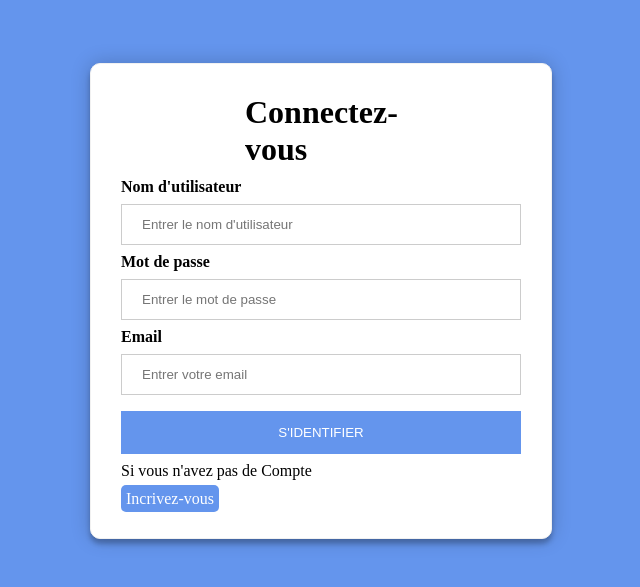
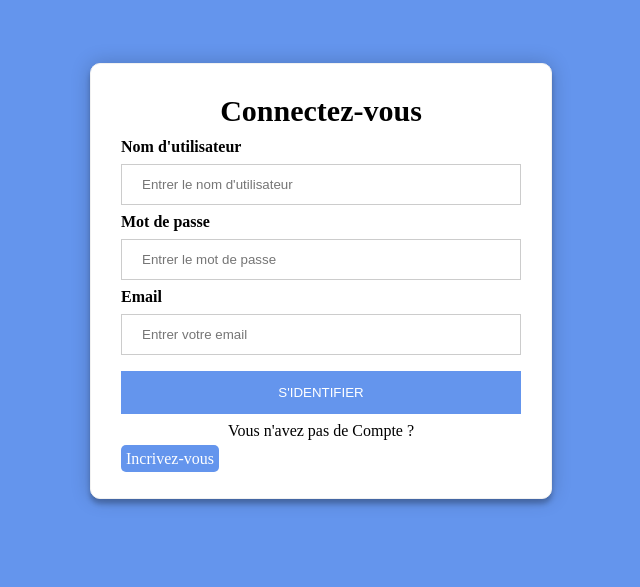
Before and after one commit to Thierry-Segarra/PODICA, a PHP site: page / in a window 1280 px wide. Shown: the top 587 px of the page, without its empty margins (350-990 px from the left). Run offline with PHP 8.4, Linux system fonts and the light colour scheme.

Commit message:
Connexion
ajustement text et bdd email

```diff
--- a/index.php
+++ b/index.php
@@ -27,7 +27,7 @@
                         echo "<p style='color:red'>Utilisateur ou mot de passe incorrect</p>";
                     }
                     if($err==3){
-                        echo "<p style='color:green'>Connectez-vous</p>";
+                        echo "<p style='color:green'>Inscription résussie !</p>";
                     }
 
                 }
@@ -40,14 +40,14 @@
                         $_SESSION = array();
 
                         session_destroy();
-                        echo "<p style='color:green'>Vous êtes deconnecté</p>";
+                        echo "<center><p style='color:green'>Vous êtes deconnecté</p></center>";
                     }
                 }
                 if(isset($_GET['sup'])){
                     echo "<p style='color:red'>Compte Supprimé</p>";
                 }
                 ?>
-                <p class="Inscriptiontext">Si vous n'avez pas de Compte</p>
+                <p class="Inscriptiontext">Vous n'avez pas de Compte ?</p>
                 <a class="s" href="inscription.php" >Incrivez-vous</a>
 
             </form>
--- a/inscri.php
+++ b/inscri.php
@@ -10,6 +10,7 @@ if(isset($_POST['username']) && isset($_POST['password'])&& isset($_POST['passwo
     $username = mysqli_real_escape_string($db,htmlspecialchars($_POST['username']));
     $password = mysqli_real_escape_string($db,htmlspecialchars($_POST['password']));
     $passwordConf = mysqli_real_escape_string($db,htmlspecialchars($_POST['passwordConf']));
+    $email = mysqli_real_escape_string($db,htmlspecialchars($_POST['email']));
 
     if($username !== "" && $password !== "" && $passwordConf !== "")
     {
@@ -24,7 +25,7 @@ if(isset($_POST['username']) && isset($_POST['password'])&& isset($_POST['passwo
             {
                 $pwd_peppered = hash_hmac("md5", $password, 7); // sha256 mieux que md5 mais c'est pour le test
 
-                $requete = "INSERT INTO `user`(`pseudo`, `motDePasse`) VALUES ('".$username."','".$pwd_peppered."')"; // id auto-increase
+                $requete = "INSERT INTO `user`(`pseudo`, `motDePasse`, `email`) VALUES ('".$username."','".$pwd_peppered."','".$email."')"; // id auto-increase
                 $requete = mysqli_query($db,$requete) or die("Foobar");// doit normalement executer la requete SQL
                 if($requete){
                     header('Location: index.php?erreur=3');
--- a/inscription.php
+++ b/inscription.php
@@ -38,7 +38,7 @@
                     }
                 }
                 ?>
-                <p class="Inscriptiontext">Déjà un compte</p>
+                <p class="Inscriptiontext">Déjà un compte ?</p>
 
                 <a class="s" href = "index.php">S'identifier</a>
 
--- a/loginstyle.css
+++ b/loginstyle.css
@@ -3,6 +3,7 @@ body{
 }
 
 .Inscriptiontext{
+    text-align: center;
     margin:auto;
     margin-bottom: 10px;
 }
@@ -22,9 +23,10 @@ form {
     box-shadow: 0 0 20px 0 rgba(0, 0, 0, 0.2), 0 5px 5px 0 rgba(0, 0, 0, 0.24);
 }
 #container h1{
-    width: 38%;
+    width: fit-content;
     margin: 0 auto;
     padding-bottom: 10px;
+    font-size: 30px;
 }
 
 /* Full-width inputs */
@@ -53,6 +55,7 @@ input[type=submit]:hover {
     border: 1px solid cornflowerblue;
 }
 .s{
+    text-align: center;
     border-radius: 5px;
     background: cornflowerblue;
     text-decoration: none;
--- a/verif.php
+++ b/verif.php
@@ -11,7 +11,7 @@ if(isset($_POST['username']) && isset($_POST['password']))
     $password = mysqli_real_escape_string($db,htmlspecialchars($_POST['password']));
     $email = mysqli_real_escape_string($db,htmlspecialchars($_POST['email']));
 
-    if($username !== "" && $password !== "")
+    if($username !== "" && $password !== "" && $email !== "")
     {
       $conf = $username; // change pour chaque nom_utilisateur
       $pwd_peppered = hash_hmac("md5", $password, 7);
```
